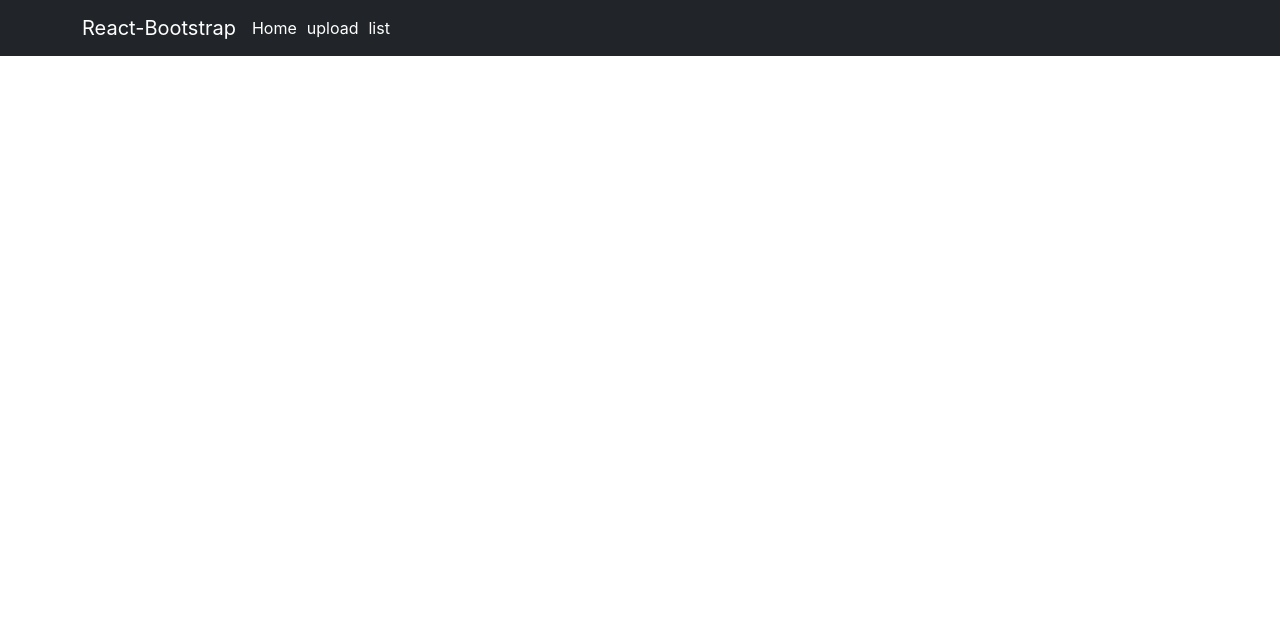
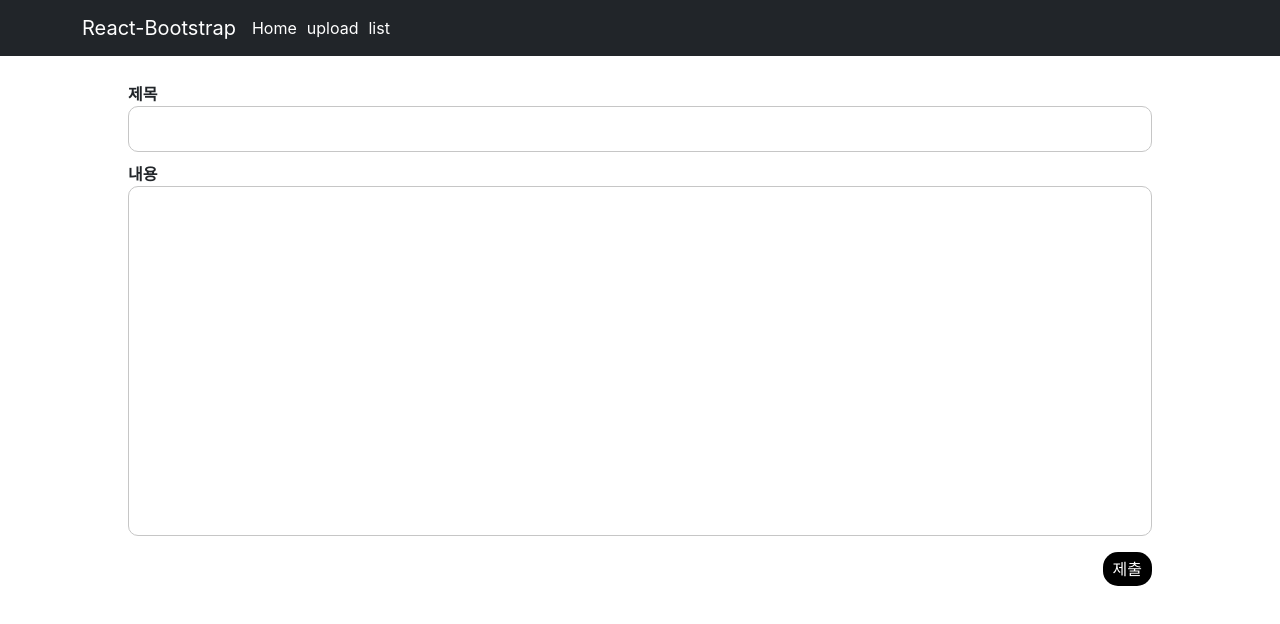
Before and after one commit to jiyounggo/community_web, a React (Create React App) app: page /edit/1 in a window 1280 px wide. Shown: the top 624 px of the page. Built offline with nearby package versions, Linux system fonts and the light colour scheme; no server answers.

Commit message:
edit button

```diff
--- a/src/App.js
+++ b/src/App.js
@@ -6,24 +6,17 @@
 import List from './Component/Post/List';
 import Upload from './Component/Post/Upload';
 import Detail from './Component/Post/Detail';
+import Edit from './Component/Post/Edit';
 
 function App() {
   return(
     <div>
     <Heading/>
     <Routes>
-       <Route
-       path="/"
-       element={
-          <List />}/>
-       <Route
-       path="/upload"
-       element={
-       <Upload  />}/>
-      <Route
-       path="/post/:postNum"
-       element={
-       <Detail />}/>
+      <Route path="/" element={<List />}/>
+      <Route path="/upload" element={ <Upload  />}/>
+      <Route path="/post/:postNum" element={  <Detail />}/>
+      <Route  path="/edit/:postNum"  element={ <Edit />}/>
     </Routes>
     </div>
   )
--- a/src/Component/Post/Detail.js
+++ b/src/Component/Post/Detail.js
@@ -1,8 +1,10 @@
 import React , {useState,useEffect} from 'react';
+import {Link} from "react-router-dom";
 import {useParams} from "react-router-dom";
 import axios from 'axios';
+
 import {Spinner} from "react-bootstrap";
-import { PostDiv, Post, BtnDiv } from "../../Style/PostDetailCSS.js";
+import { PostDiv, Post, BtnDiv, SpinnerDiv } from "../../Style/PostDetailCSS.js";
 
 function Detail() {
     let params = useParams();
@@ -37,14 +39,16 @@
         <h2>{PostInfo.content}</h2>
         </Post>
         <BtnDiv>
-          <button className="edit">수정</button>
+          <Link to={`/edit/${PostInfo.postNum}`}><button className="edit">수정</button></Link>
           <button className="delete">삭제</button>
         </BtnDiv>
         </div>
         ):(
+      <SpinnerDiv>
         <Spinner animation="border" role="status">
         <span className="visually-hidden">Loading...</span>
-      </Spinner>
+       </Spinner>
+      </SpinnerDiv>
       )}
 
       </PostDiv>
--- /dev/null
+++ b/src/Component/Post/Edit.js
@@ -0,0 +1,98 @@
+import React , {useState,useEffect} from 'react';
+import { useNavigate } from "react-router-dom";
+import {Link} from "react-router-dom";
+import {useParams} from "react-router-dom";
+import {UploadDiv,UploadForm,UploadButtonDiv} from "../../Style/UploadCSS.js"
+import axios from 'axios';
+import { Post } from '../../Style/PostDetailCSS.js';
+
+
+function Edit() {
+
+    let params = useParams();
+    const [PostInfo, setPostInfo] =useState({})
+    const [Flag, setFlag] = useState(false)
+    const [Title, setTitle] = useState("");
+    const [content,setContent] = useState("");
+
+    let navigate = useNavigate();
+
+    useEffect(()=>{
+        let body={
+            postNum : params.postNum,
+        }
+       axios
+       .post("/api/post/detail" ,body)
+       .then((response)=>{
+         if(response.data.success){
+          setPostInfo(response.data.post);
+          setFlag(true)
+         }
+       })
+       .catch((err)=>{
+        console.log(err) ;
+       })
+    },[])
+
+    useEffect(()=>{
+        setTitle(PostInfo.title);
+        setContent(PostInfo.content);
+    },[PostInfo]);
+
+
+    const onSubmit =(e)=>{
+        e.preventDefault();
+        if(Title === "" || content ===""){
+            return alert("모든항목을 채워주세욤!");
+        }
+        let body = {
+            title : Title,
+            content :content,
+            postNum : params.postNum,
+        }
+        axios.post("/api/post/edit", body)
+        .then((response)=>{
+            if(response.data.success){
+                alert("글수정이 완료 되었습니다")
+                navigate(`/post/${params.postNum}`)
+            }else{
+                alert("글수정이 실패 하였습니다")
+            }
+        })
+        .catch((err)=>{
+            console.log(err);
+        })
+    };
+
+    return(
+        <UploadDiv>
+            <UploadForm>
+            <label htmlFor="">제목</label>
+            <input
+                id="title"
+                type="text"
+                value={Title}
+                onChange={(e)=>{
+                    setTitle(e.target.value)
+                    }}/>
+            <label htmlFor="">내용</label>
+            <textarea
+            value={content}
+            onChange={(e)=>{
+                setContent(e.target.value)
+                }}
+            />
+            <UploadButtonDiv>
+            <button
+             onClick={(e)=>{
+                {onSubmit(e)}
+                }}>
+            제출
+            </button>
+        </UploadButtonDiv>
+        </UploadForm>
+        </UploadDiv>
+    )
+}
+
+export default Edit
```
